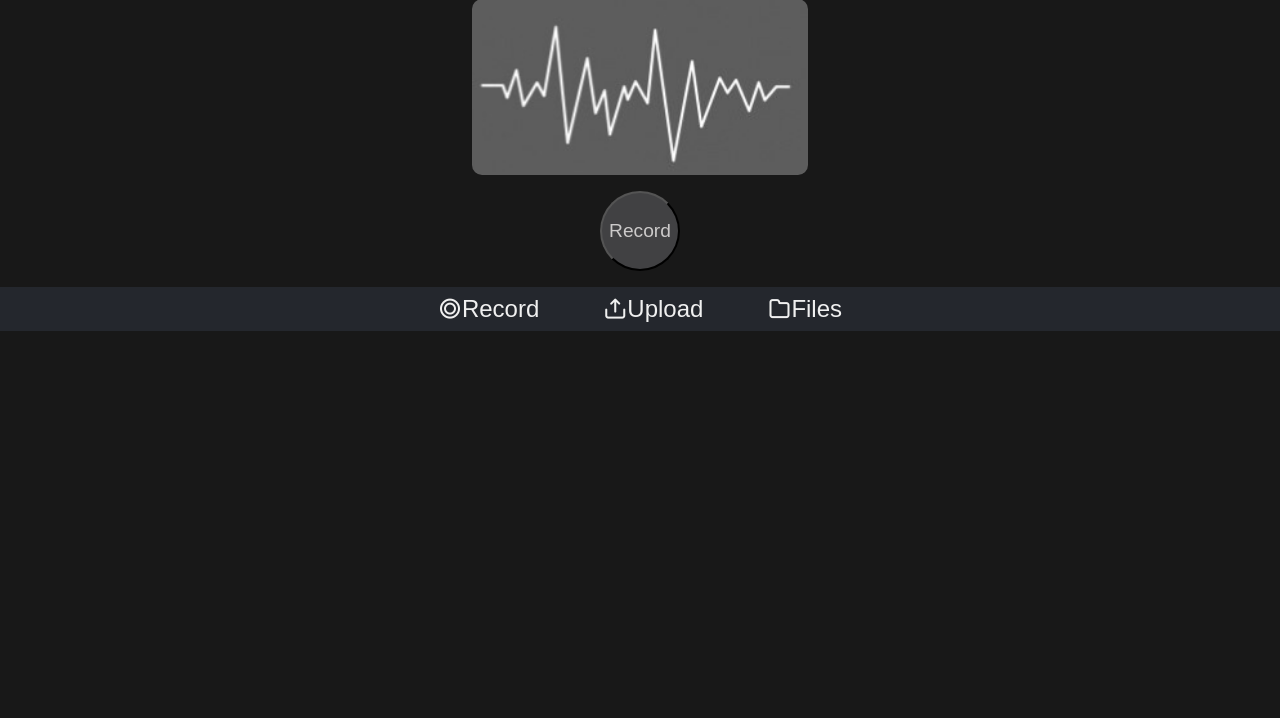
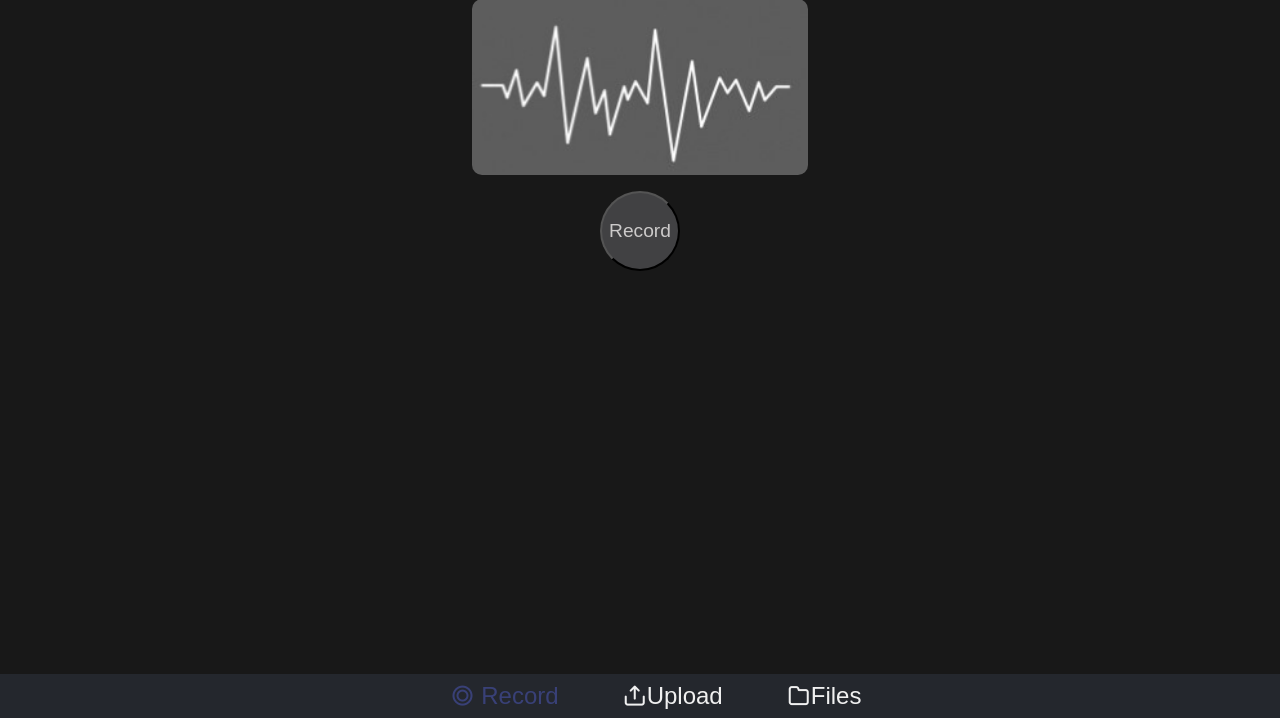
Before and after one commit to SyncSonic/SyncSonic-Website, a Python web app: template templates/demo.html in a window 1280 px wide. Shown: the part 82-800 px from the top of the page. Run offline with Jinja, Linux system fonts and the light colour scheme; the template is opened without the code that fills it, so the values that code supplies are empty.

Commit message:
started interactivity

```diff
--- a/static/css/style-demo.css
+++ b/static/css/style-demo.css
@@ -17,11 +17,17 @@ body {
   padding: 0.5rem 1rem;
   font-size: 1.5rem;
   background-color: #24272d;
-  margin-bottom: 2rem;
+}
+
+.page-bar {
+  position: fixed;
+  bottom: 0;
+  width: 100%;
 }
 
 .profileBar-bar {
   justify-content: space-between;
+  margin-bottom: 2rem;
 }
 
 .profileBar-bar-settings {
@@ -37,14 +43,14 @@ body {
 }
 
 .profileBar-bar-settings-dropdown a {
-  color: rgb(51, 57, 77);
+  color: rgb(61, 71, 101);
   padding: 12px 16px;
   text-decoration: none;
   display: block;
 }
 
 .show {
-  display: block;
+  display: flex;
 }
 
 .page-bar button {
@@ -64,7 +70,11 @@ body {
   cursor: pointer;
 }
 
-.mainDemoContent {
+.active-button {
+  color: #414b94b8;
+}
+
+.mainDemoContent-record {
   display: flex;
   flex-direction: column;
   align-items: center;
@@ -77,7 +87,7 @@ body {
   border-radius: 10px;
 }
 
-.mainDemoContent-record {
+.mainDemoContent-record-button {
   display: block;
   height: 5rem;
   width: 5rem;
@@ -88,8 +98,25 @@ body {
   color: rgb(204, 202, 202);
 }
 
-.mainDemoContent-record:hover {
+.mainDemoContent-record-button:hover {
   cursor: pointer;
   background-color: #24272d;
   color: rgb(24, 24, 24);
 }
+
+.mainDemoContent-upload {
+  display: none;
+  justify-content: center;
+}
+
+.mainDemoContent-upload-dropBox {
+  display: flex;
+  height: 15rem;
+  width: 18rem;
+  background-color: #24272d;
+  border: 4px solid rgb(240, 240, 240);
+}
+
+.mainDemoContent-files {
+  display: none;
+}
--- a/templates/demo.html
+++ b/templates/demo.html
@@ -8,6 +8,7 @@
     <meta name="viewport" content="width=device-width, initial-scale=1" />
     <link rel="stylesheet" href="../static/css/style-demo.css" />
     <script src="../static/js/dropdown_iframe.js"></script>
+    <script src="../static/js/page_iframe.js"></script>
     <link
       rel="stylesheet"
       href="https://unicons.iconscout.com/release/v4.0.0/css/line.css"
@@ -35,22 +36,33 @@
       </div>
     </header>
     <div class="mainDemoContent">
-      <img
-        class="mainDemoContent-wave"
-        src="../static/assets/freepik__adjust__25779.png"
-      />
-      <button class="mainDemoContent-record">Record</button>
+      <div id="record-content" class="mainDemoContent-record">
+        <img
+          class="mainDemoContent-wave"
+          src="../static/assets/freepik__adjust__25779.png"
+        />
+        <button class="mainDemoContent-record-button">Record</button>
+      </div>
+
+      <div id="upload-content" class="mainDemoContent-upload">
+        <div class="mainDemoContent-upload-dropBox"></div>
+      </div>
+
+      <div id="files-content" class="mainDemoContent-files"></div>
     </div>
 
     <div class="page-bar">
-      <button class="button uil uil-record-audio">Record</button>
+      <button
+        id="record-button"
+        class="active-button button uil uil-record-audio"
+      >
+        Record
+      </button>
       <span></span>
-      <button class="button uil uil-upload">Upload</button>
+      <button id="upload-button" class="button uil uil-upload">Upload</button>
       <span></span>
-      <button class="button uil uil-folder">Files</button>
+      <button id="files-button" class="button uil uil-folder">Files</button>
       <span></span>
     </div>
-
-    <script src="" async defer></script>
   </body>
 </html>
```
Also changed, not shown: static/js/page_iframe.js (added, +36 -0 lines).
